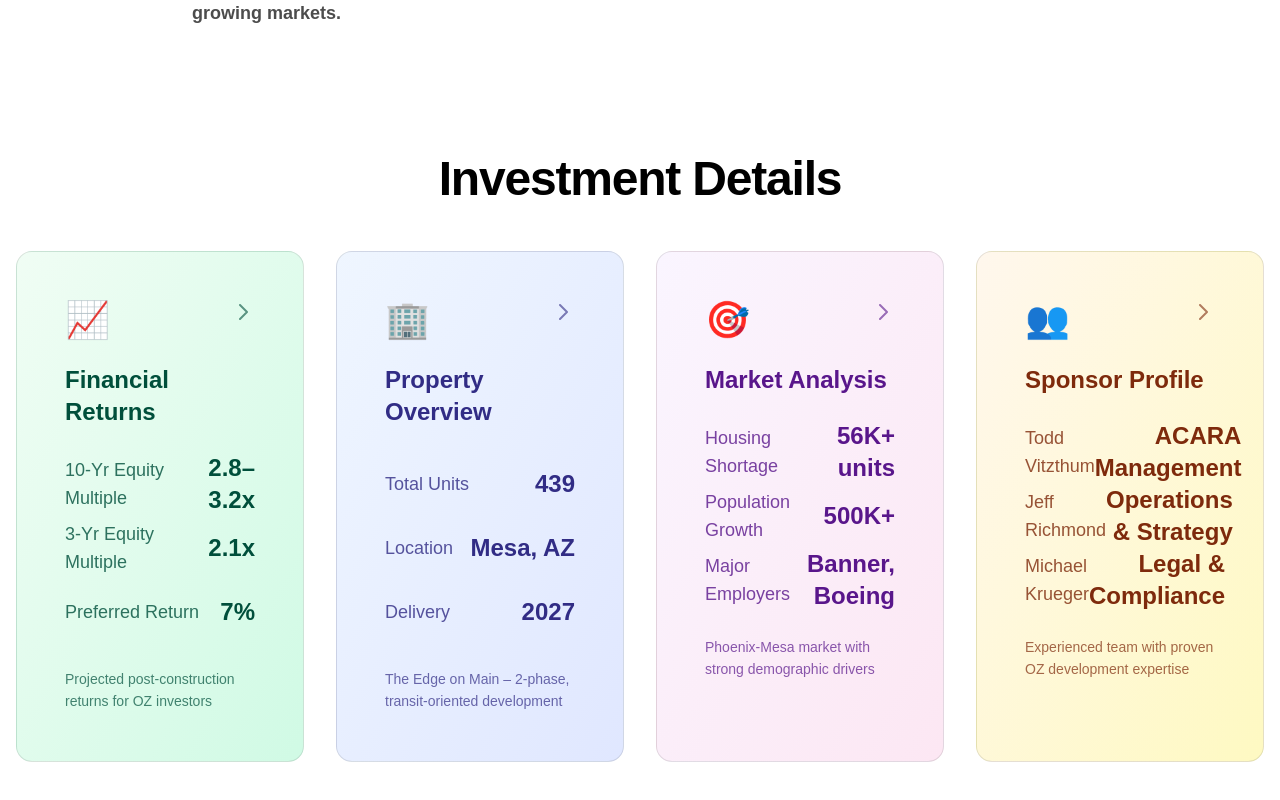
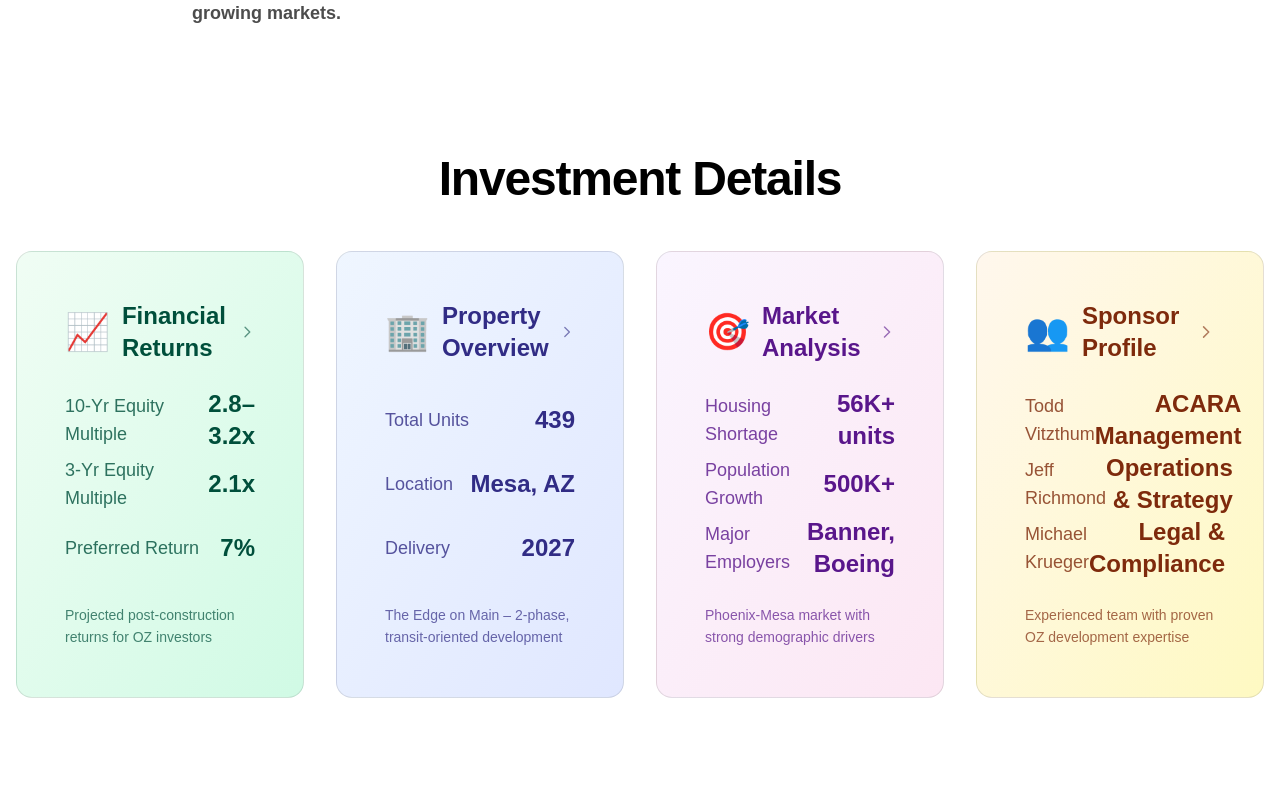
Before and after one commit to paramvora-myacara/oz-dev-dash, a Next.js app: page / in a window 1280 px wide. Shown: the part 1505-2305 px from the top of the page. After the commit the page ends 2267 px from the top, so only its background shows below. Built offline with nearby package versions, Linux system fonts and the light colour scheme.

Commit message:
put heading next to emoji in bottom card

```diff
--- a/src/app/page.tsx
+++ b/src/app/page.tsx
@@ -215,8 +215,13 @@ export default function InvestmentDashboard() {
                   className={`glass-card bg-gradient-to-br ${card.gradient} border border-black/10 dark:border-white/10 rounded-2xl p-10 lg:p-12 h-full min-h-[320px] hover:scale-[1.03] transition-all duration-300 cursor-pointer animate-fadeIn`}
                   style={{ animationDelay: `${idx * 100}ms` }}
                 >
-                  <div className="flex items-start justify-between mb-6">
-                    <div className="text-4xl">{card.icon}</div>
+                  <div className="flex items-center justify-between mb-6">
+                    <div className="flex items-center space-x-3">
+                      <div className="text-4xl">{card.icon}</div>
+                      <h3 className={`text-2xl font-bold ${card.textColor}`}>
+                        {card.title}
+                      </h3>
+                    </div>
                     <svg
                       className={`w-6 h-6 ${card.textColor} opacity-60`}
                       fill="none"
@@ -226,10 +231,6 @@ export default function InvestmentDashboard() {
                       <path strokeLinecap="round" strokeLinejoin="round" strokeWidth={2} d="M9 5l7 7-7 7" />
                     </svg>
                   </div>
-
-                  <h3 className={`text-2xl font-semibold ${card.textColor} mb-6`}>
-                    {card.title}
-                  </h3>
 
                   <div className="space-y-0 mb-6">
                     {card.keyMetrics.map((metric, metricIdx) => (
```
